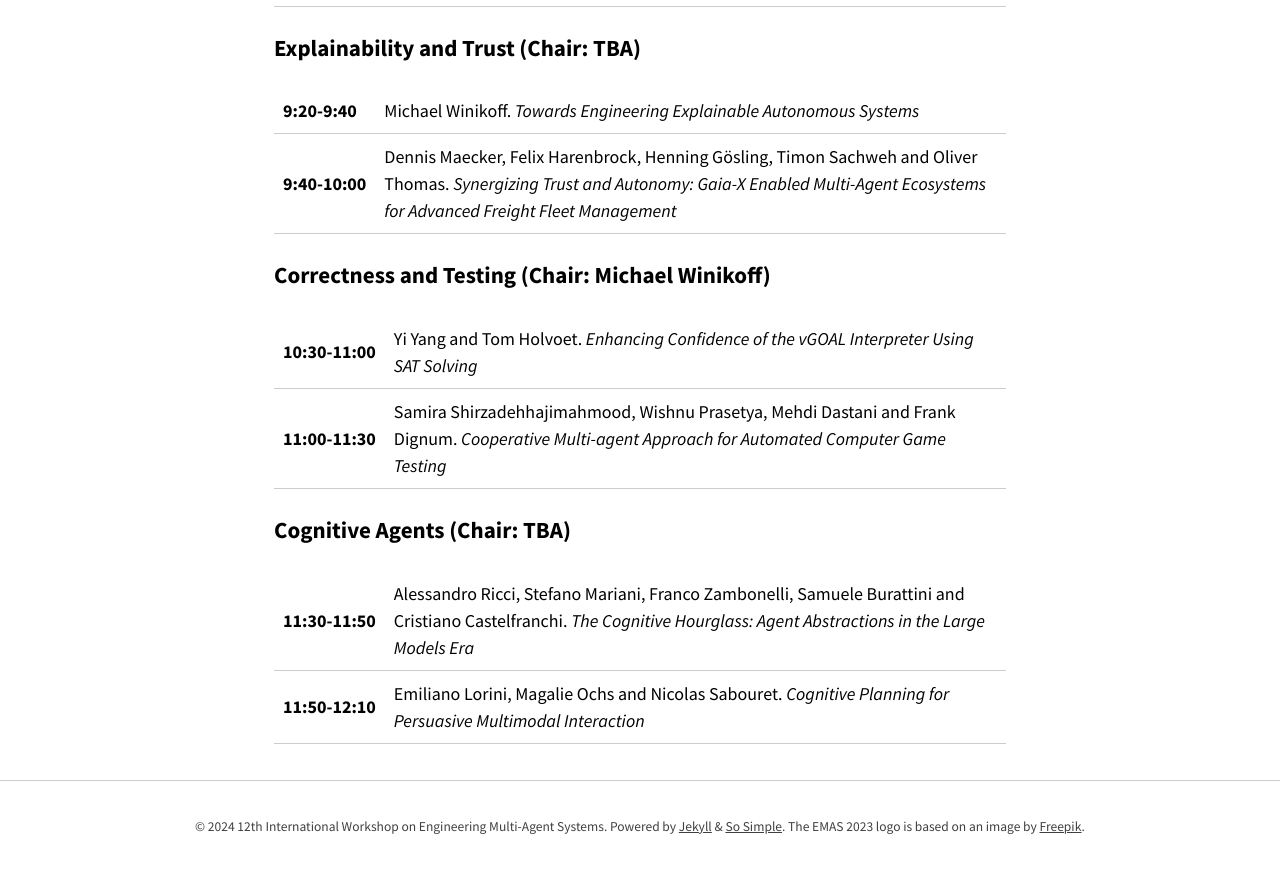
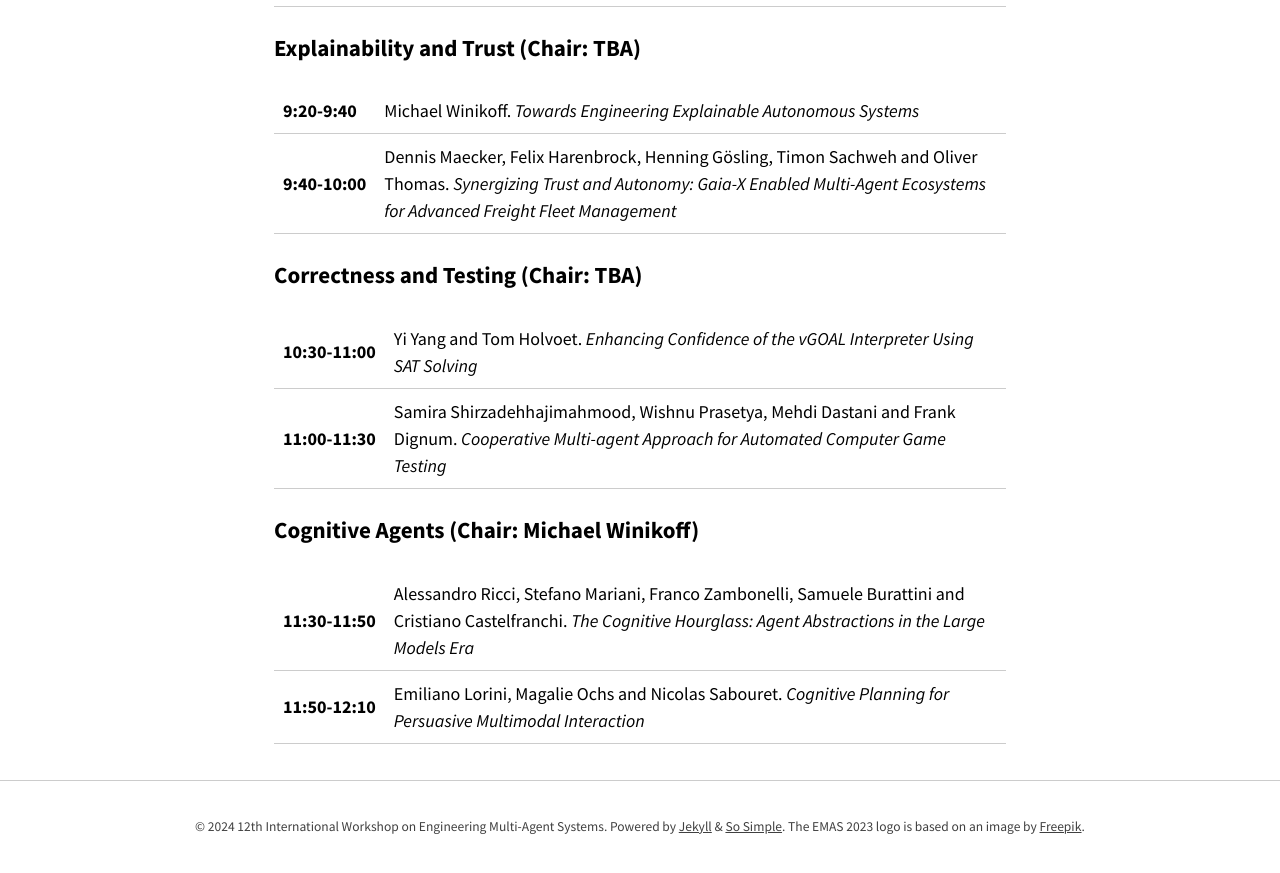
Before and after one commit to rafaelcaue/emas2024, a Jekyll site: the page built from program.md, in a window 1280 px wide and 900 px high, scrolled down 3504 px. Shown: the top 873 px of the window. Built offline with Jekyll 4.4.1, drawn with Linux system fonts in a browser that asks for light colours; nearby versions of some CDN libraries; our own code applies the rules of GitHub Pages for plain Markdown files; part of the change alters nothing that is shown.

```diff
--- a/program.md
+++ b/program.md
@@ -129,7 +129,7 @@ Invited talks are up to 60 minutes (up to 50 minutes of presentation and at leas
   </tr>
 </table>
 
-### <a id="s7"></a> **Correctness and Testing (Chair: Michael Winikoff)**
+### <a id="s7"></a> **Correctness and Testing (Chair: TBA)**
 
 <table>
   <tr>
@@ -142,7 +142,7 @@ Invited talks are up to 60 minutes (up to 50 minutes of presentation and at leas
   </tr>
 </table>
 
-### <a id="s8"></a> **Cognitive Agents (Chair: TBA)**
+### <a id="s8"></a> **Cognitive Agents (Chair: Michael Winikoff)**
 
 <table>
   <tr>
```
